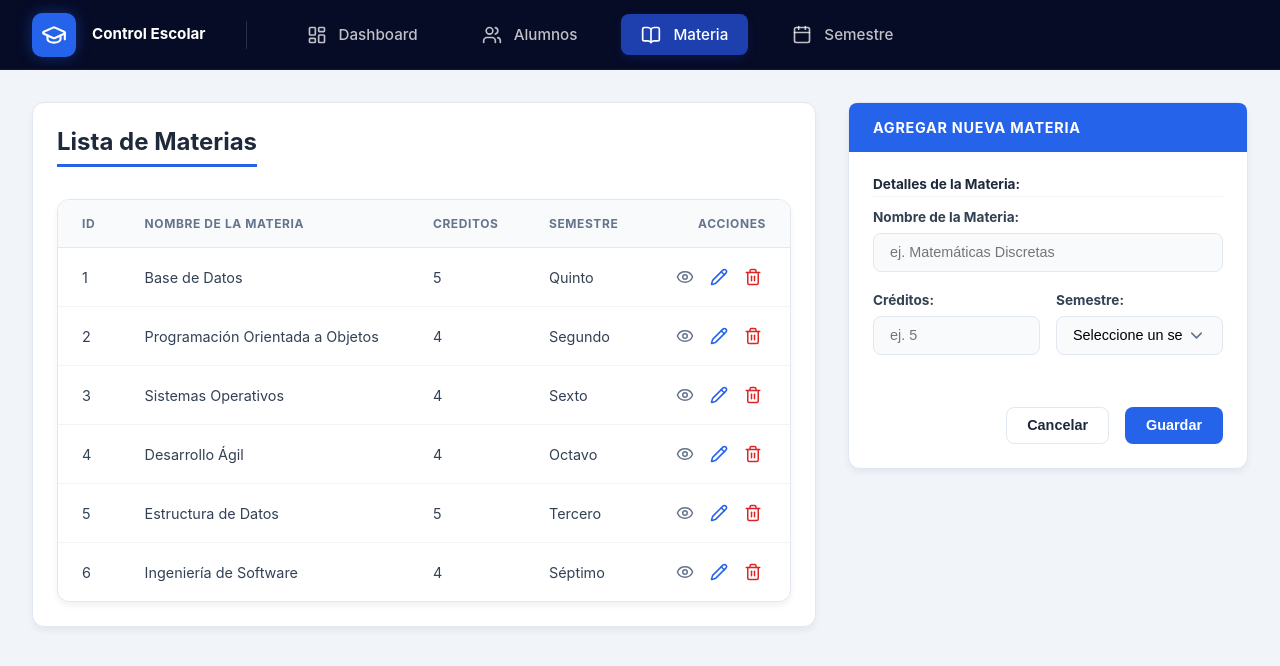
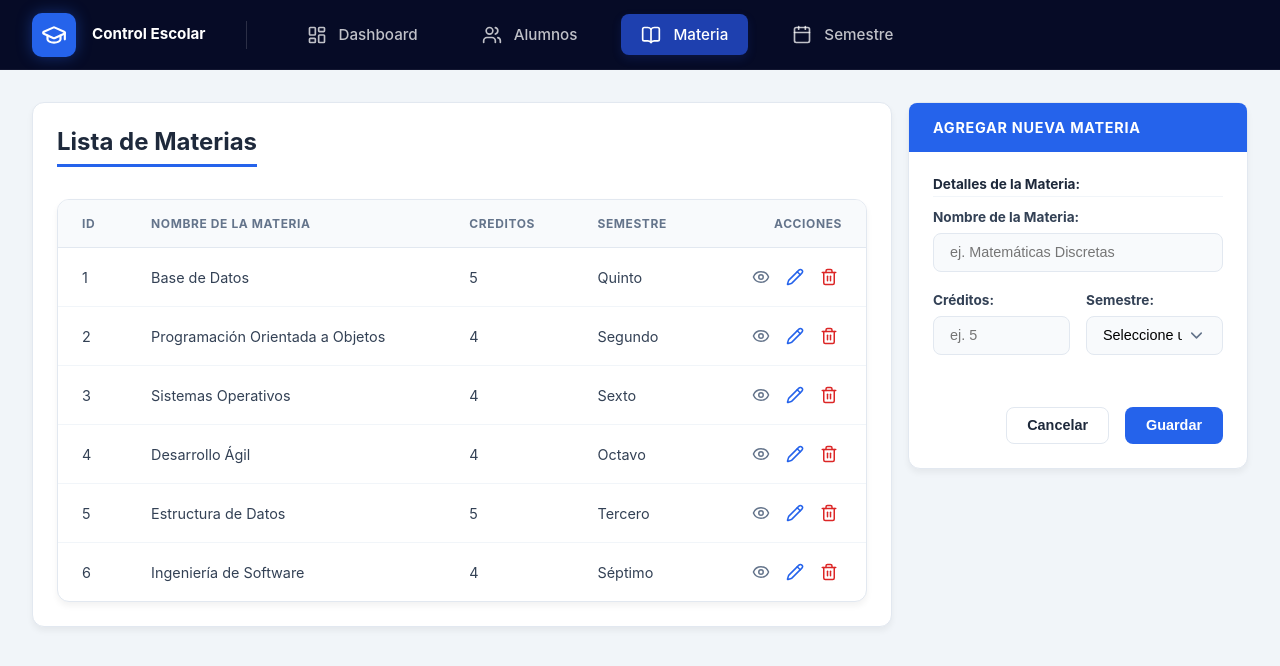
Before and after one commit to CuevasErik-dev/ConsumoApi-React, a React (Vite) app: page /materias in a window 1280 px wide. Shown: the top 666 px of the page. Built offline with nearby package versions, Linux system fonts and the light colour scheme.

Commit message:
Ajuste de vista de alumnos

```diff
--- a/src/styles.css
+++ b/src/styles.css
@@ -311,7 +311,8 @@ body {
   border-radius: 12px;
   box-shadow: 0 4px 6px rgba(0, 0, 0, 0.05);
   border: 1px solid #e2e8f0;
-  overflow: hidden;
+  overflow-x: auto;
+  width: 100%;
 }
 
 .data-table {
@@ -336,10 +337,9 @@ body {
   font-size: 0.9rem;
   color: #334155;
   border-bottom: 1px solid #f1f5f9;
-  white-space: nowrap; /* Evita que el texto se rompa en varias líneas */
+  white-space: nowrap;
 }
 
-/* Permitir que ciertas celdas sí rompan si son muy largas (opcional) */
 .data-table td.allow-wrap {
   white-space: normal;
 }
@@ -366,12 +366,22 @@ body {
 /* Alumnos Page Specific Styles */
 .alumnos-layout {
   display: grid;
-  grid-template-columns: 1fr 400px;
-  gap: 2rem;
+  grid-template-columns: 1fr 380px;
+  gap: 1.5rem;
   align-items: start;
+  width: 100%;
+  max-width: 1600px;
+  margin: 0 auto;
 }
 
-@media (max-width: 1200px) {
+@media (max-width: 1366px) {
+  .alumnos-layout {
+    grid-template-columns: 1fr 340px;
+    gap: 1rem;
+  }
+}
+
+@media (max-width: 1100px) {
   .alumnos-layout {
     grid-template-columns: 1fr;
   }
```
